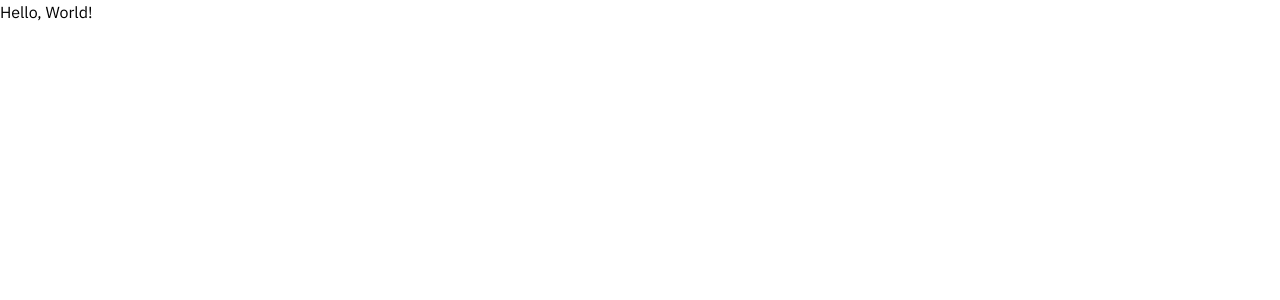
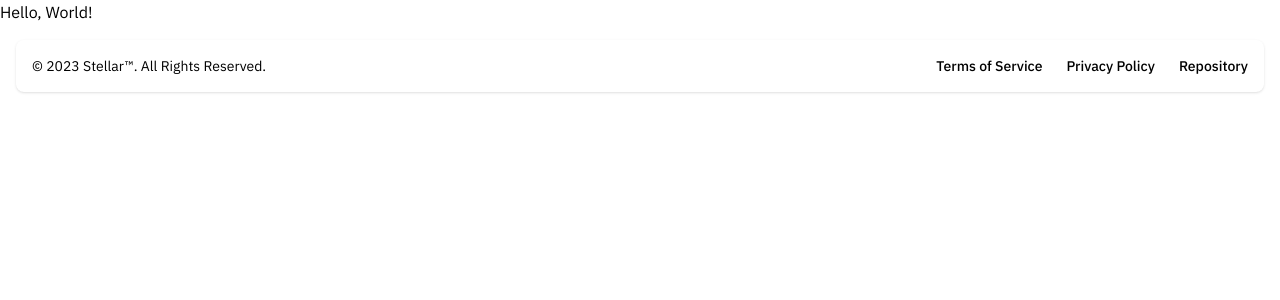
Before and after one commit to fedeesti/stellar-wallet, a React (Vite) app: page / in a window 1280 px wide. Shown: the top 300 px of the page. Built offline with nearby package versions, Linux system fonts and the light colour scheme.

Commit message:
Add footer

```diff
--- a/cypress.config.ts
+++ b/cypress.config.ts
@@ -4,5 +4,9 @@ export default defineConfig({
   e2e: {},
   env: {
     base_url: 'http://localhost:5173',
+    URL_STELLAR: 'https://www.stellar.org/',
+    STELLAR_TERMS_OF_SERVICE: 'terms-of-service',
+    STELLAR_PRIVACY_POLICY: 'privacy-policy',
+    URL_GITHUB_REPO: 'https://github.com/fedeesti/stellar-wallet',
   },
 });
--- a/src/App.tsx
+++ b/src/App.tsx
@@ -1,5 +1,12 @@
+import Footer from './components/footer/Footer';
+
 function App() {
-  return <h1>Hello, World!</h1>;
+  return (
+    <>
+      <h1>Hello, World!</h1>
+      <Footer />
+    </>
+  );
 }
 
 export default App;
--- /dev/null
+++ b/src/components/footer/Footer.tsx
@@ -0,0 +1,57 @@
+function Footer() {
+  return (
+    <footer className="rounded-lg shadow m-4" data-cy="footer-container">
+      <div className="w-full mx-auto max-w-screen-xl p-4 md:flex md:items-center md:justify-between">
+        <span
+          className="text-sm text-gray-500 sm:text-center dark:text-gray-400"
+          data-cy="footer-stellar-description"
+        >
+          © 2023{' '}
+          <a
+            href="https://www.stellar.org/"
+            className="hover:underline"
+            target="_blank"
+            data-cy="footer-stellar-link"
+          >
+            Stellar™
+          </a>
+          . All Rights Reserved.
+        </span>
+        <ul className="flex flex-wrap items-center mt-3 text-sm font-medium text-gray-500 dark:text-gray-400 sm:mt-0">
+          <li data-cy="footer-terms-of-service-title">
+            <a
+              href="https://www.stellar.org/terms-of-service"
+              className="mr-4 hover:underline md:mr-6"
+              target="_blank"
+              data-cy="footer-terms-of-service-link"
+            >
+              Terms of Service
+            </a>
+          </li>
+          <li data-cy="footer-privacy-policy-title">
+            <a
+              href="https://www.stellar.org/privacy-policy"
+              className="mr-4 hover:underline md:mr-6"
+              target="_blank"
+              data-cy="footer-privacy-policy-link"
+            >
+              Privacy Policy
+            </a>
+          </li>
+          <li data-cy="footer-repository-title">
+            <a
+              href="https://github.com/fedeesti/stellar-wallet"
+              className="hover:underline"
+              target="_blank"
+              data-cy="footer-repository-link"
+            >
+              Repository
+            </a>
+          </li>
+        </ul>
+      </div>
+    </footer>
+  );
+}
+
+export default Footer;
```
Also changed, not shown: 1 other file (tests, documents, lock files or other folders).
